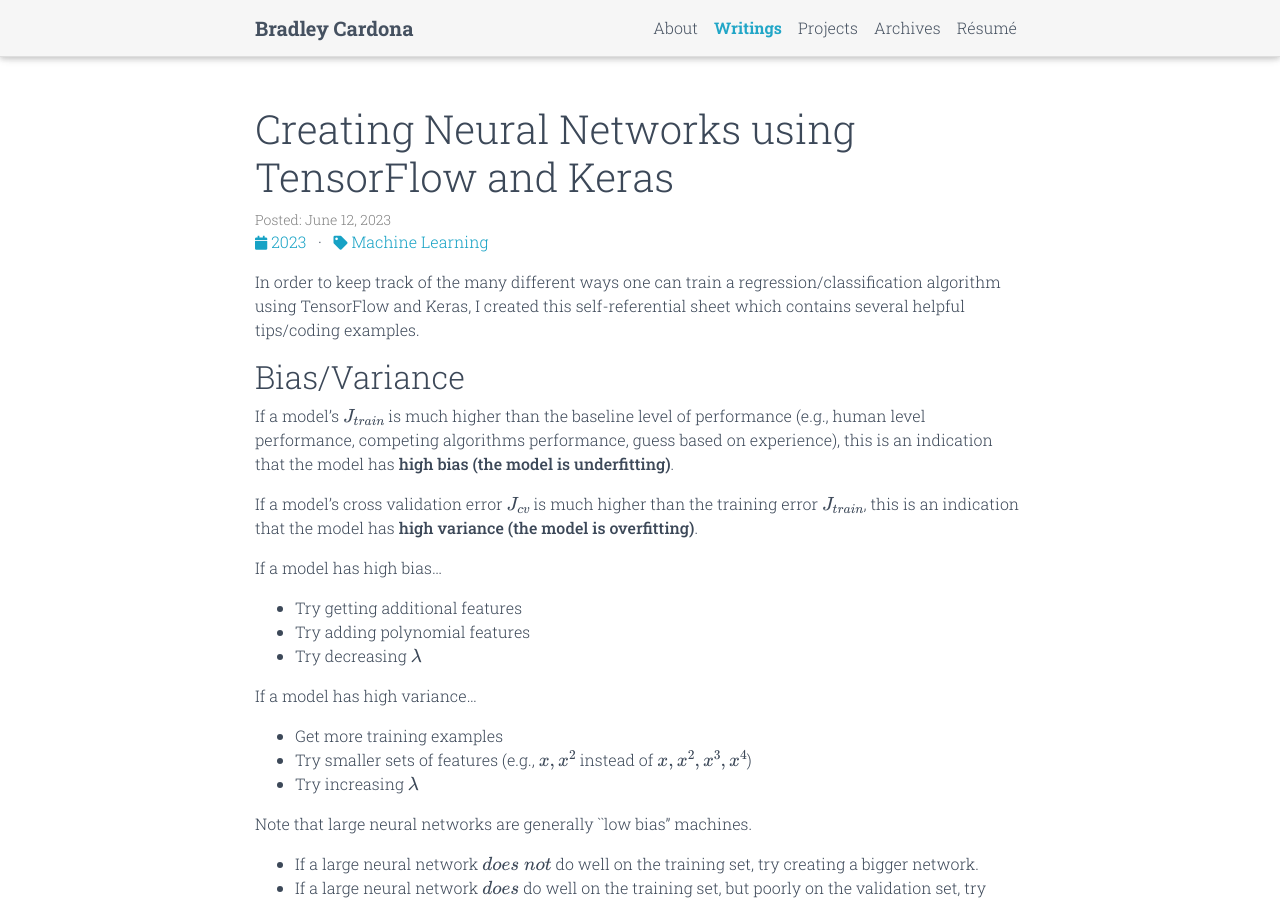
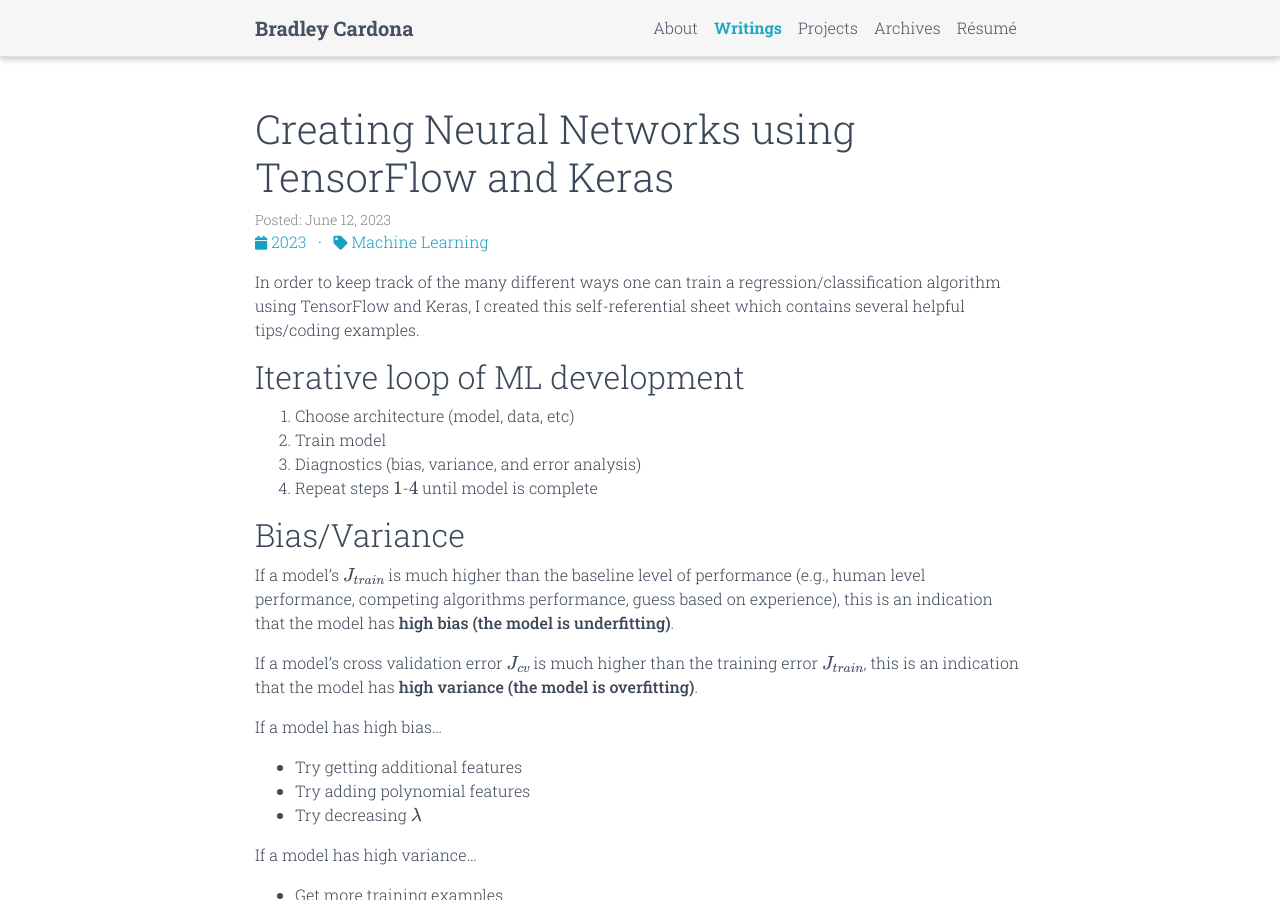
Before and after one commit to BMCARDONA/bmcardona.github.io, a Jekyll site: the page built from _posts/2023-06-12-neural-network-structure.md, in a window 1280 px wide and 900 px high. Built offline with Jekyll 4.4.1, drawn with Linux system fonts in a browser that asks for light colours; comment, search, counter and statistics services are not loaded; a style sheet for code colours, icons or effects is not loaded.

Commit message:
Add iterative loop of ML development

```diff
--- a/_posts/2023-06-12-neural-network-structure.md
+++ b/_posts/2023-06-12-neural-network-structure.md
@@ -9,6 +9,12 @@ img: assets/img/code.jpg
 ---
 
 In order to keep track of the many different ways one can train a regression/classification algorithm using TensorFlow and Keras, I created this self-referential sheet which contains several helpful tips/coding examples.
+
+## Iterative loop of ML development
+1. Choose architecture (model, data, etc)
+2. Train model
+3. Diagnostics (bias, variance, and error analysis)
+4. Repeat steps $$1$$-$$4$$ until model is complete
 
 
 ## Bias/Variance
```
